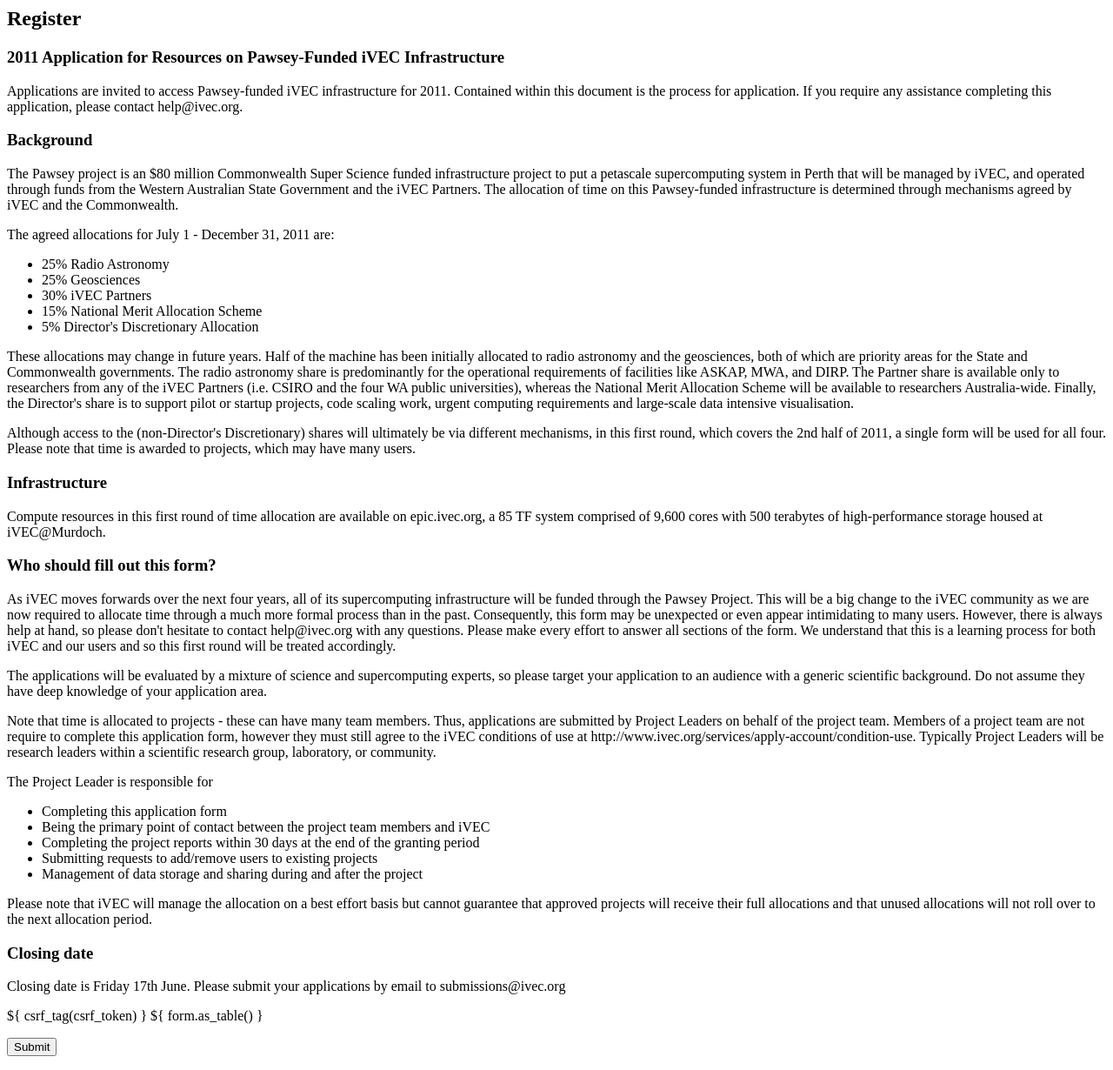
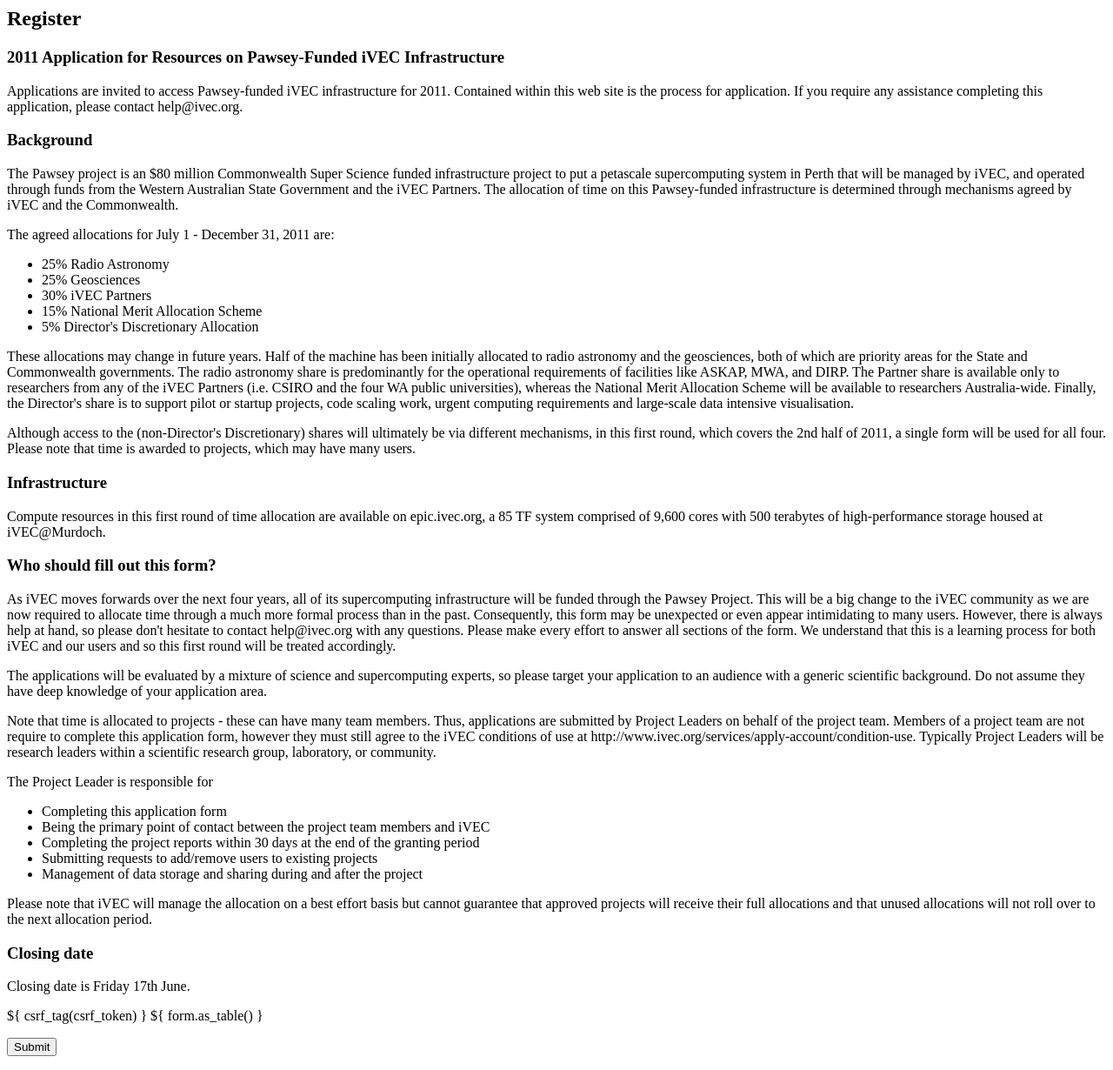
Before and after one commit to Pawseyops/ivec-user-portal, a Django app: page /accounts/register/ in a window 1280 px wide. Shown: the whole page at 87% size. Run offline with Django 3.2, Linux system fonts and the light colour scheme; parts of the project's set-up code (start-up, migrations or seed data) failed here and were passed over.

Commit message:
minor edits

```diff
--- a/ivecallocation/templates/registration/registration_form.html
+++ b/ivecallocation/templates/registration/registration_form.html
@@ -5,7 +5,7 @@
     <body>
         <h2>Register</h2>
 <h3>2011 Application for Resources on Pawsey-Funded iVEC Infrastructure</h3>
-<p>Applications are invited to access Pawsey-funded iVEC infrastructure for 2011. Contained within this document is the process for application. If you require any assistance completing this application, please contact help@ivec.org.
+<p>Applications are invited to access Pawsey-funded iVEC infrastructure for 2011. Contained within this web site is the process for application. If you require any assistance completing this application, please contact help@ivec.org.
 </p>
 <h3>Background</h3>
 <p>The Pawsey project is an $80 million Commonwealth Super Science funded infrastructure project to put a petascale supercomputing system in Perth that will be managed by iVEC, and operated through funds from the Western Australian State Government and the iVEC Partners. The allocation of time on this Pawsey-funded infrastructure is determined through mechanisms agreed by iVEC and the Commonwealth.
@@ -48,7 +48,7 @@ Please note that iVEC will manage the allocation on a best effort basis but cann
 </p><p>
 <h3>Closing date</h3>
 </p><p>
-Closing date is Friday 17th June. Please submit your applications by email to submissions@ivec.org
+Closing date is Friday 17th June.
 </p>
         <form action="/accounts/register/" method="POST">${ csrf_tag(csrf_token) }
             <table>
```
